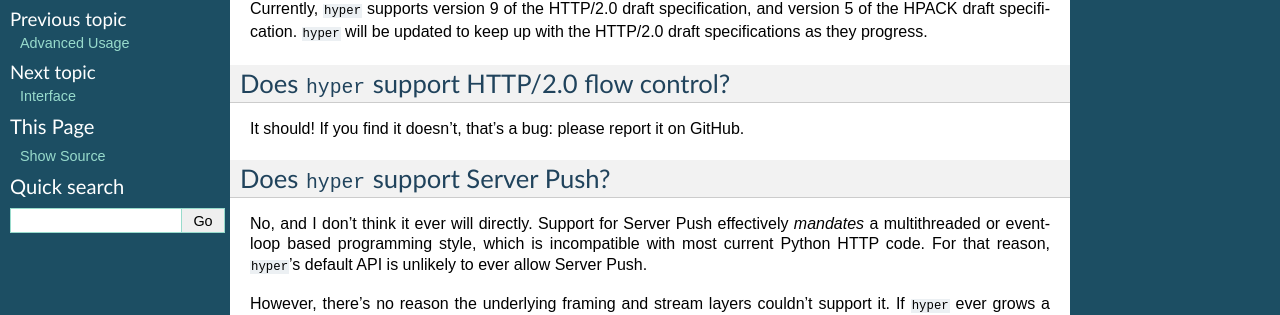
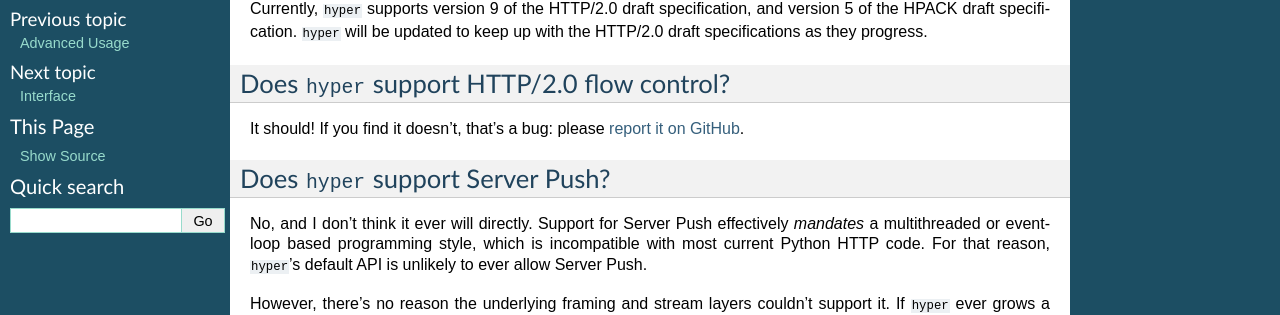
Before and after one commit to python-hyper/hyper, a Sphinx documentation site: the page built from docs/source/faq.rst, in a window 1280 px wide. Shown: the part 268-583 px from the top of the page. Built offline with Sphinx 7.4.7, drawn with Linux system fonts in a browser that asks for light colours; some of the changed lines change nothing that is shown.

Commit message:
Link to GitHub in FAQ.

```diff
--- a/docs/source/faq.rst
+++ b/docs/source/faq.rst
@@ -22,7 +22,9 @@
 Does ``hyper`` support HTTP/2.0 flow control?
 ---------------------------------------------
 
-It should! If you find it doesn't, that's a bug: please report it on GitHub.
+It should! If you find it doesn't, that's a bug: please `report it on GitHub`_.
+
+.. _report it on GitHub: https://github.com/Lukasa/hyper/issues
 
 Does ``hyper`` support Server Push?
 -----------------------------------
```
